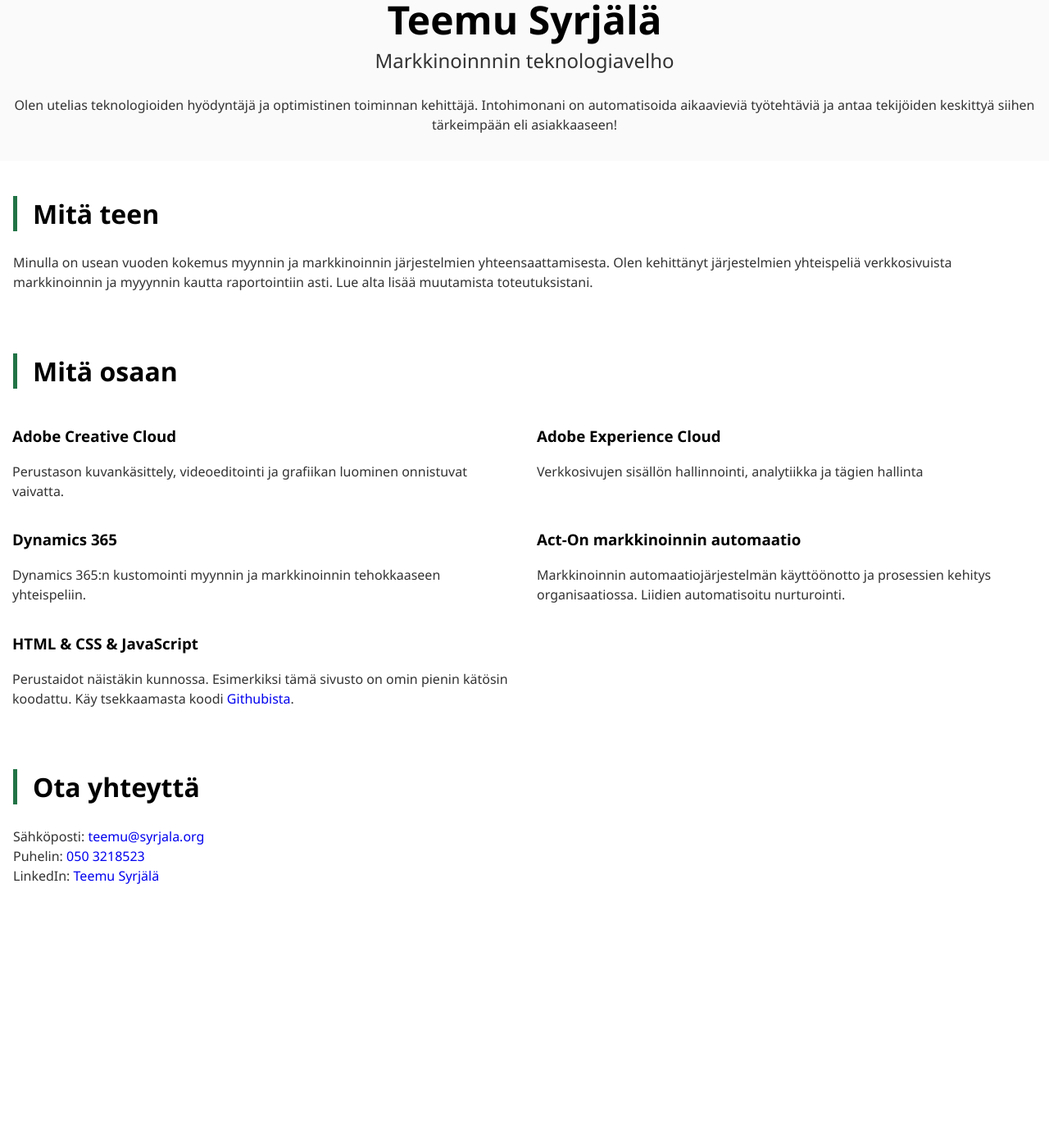
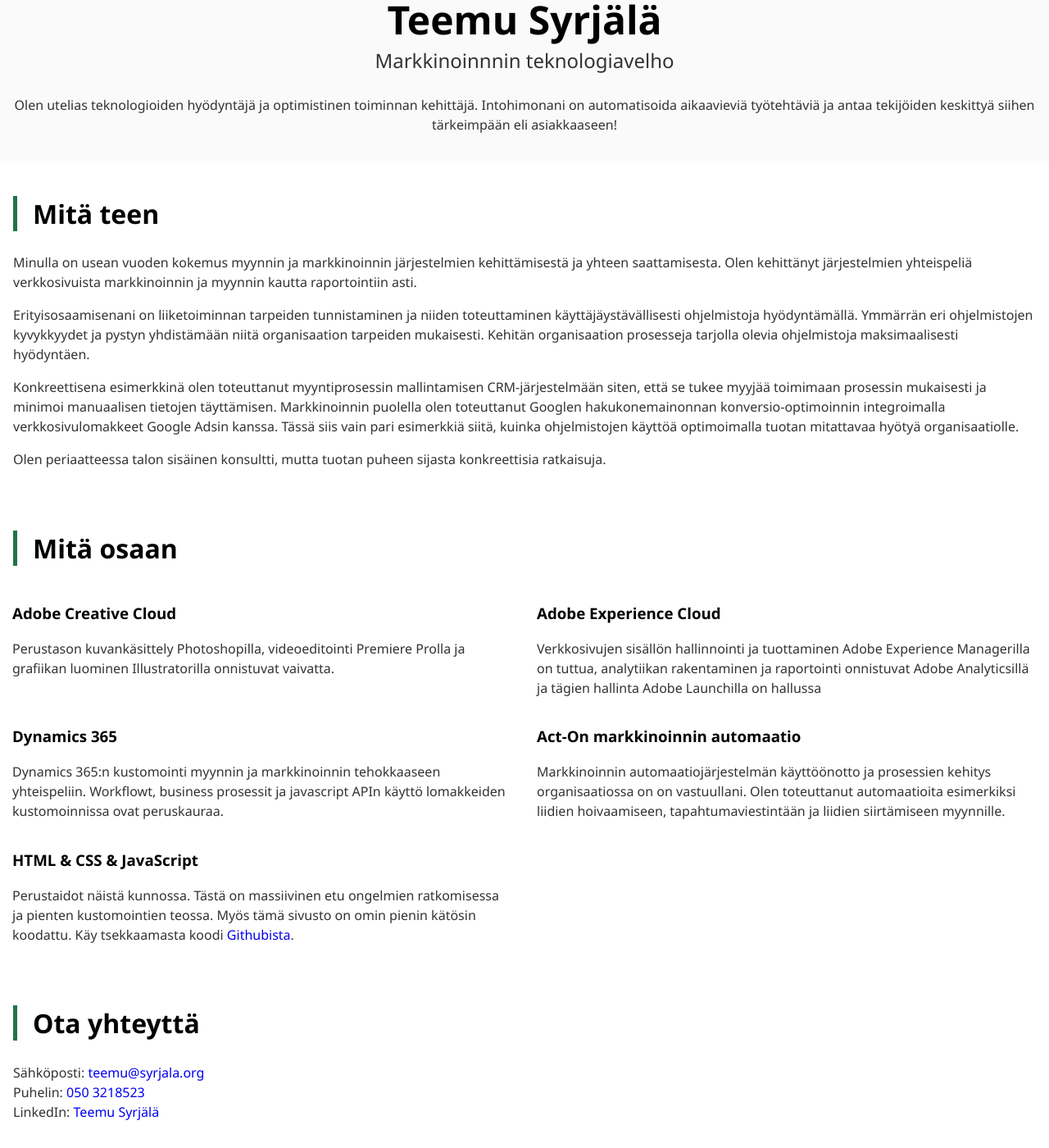
Before and after one commit to T3mmu/t3mmu.github.io, a Jekyll site: the page built from index.html, in a window 1280 px wide and 1400 px high, scrolled down 238 px. Shown: the whole window at 82% size. Built offline with Jekyll 4.4.1, drawn with Linux system fonts in a browser that asks for light colours; before the commit the page ends 1350 px from its top, so only the background shows below that.

Commit message:
Update index

```diff
--- a/index.html
+++ b/index.html
@@ -17,7 +17,10 @@ description: Olen utelias ja optimistinen toiminnan kehittäjä. Intohimonani on
 
 <section class="">
   <h2 class="section-title">Mitä teen</h2>
-  <p>Minulla on usean vuoden kokemus myynnin ja markkinoinnin järjestelmien yhteensaattamisesta. Olen kehittänyt järjestelmien yhteispeliä verkkosivuista markkinoinnin ja myyynnin kautta raportointiin asti. Lue alta lisää muutamista toteutuksistani.</p>
+  <p>Minulla on usean vuoden kokemus myynnin ja markkinoinnin järjestelmien kehittämisestä ja yhteen saattamisesta. Olen kehittänyt järjestelmien yhteispeliä verkkosivuista markkinoinnin ja myynnin kautta raportointiin asti.</p>
+  <p>Erityisosaamisenani on liiketoiminnan tarpeiden tunnistaminen ja niiden toteuttaminen käyttäjäystävällisesti ohjelmistoja hyödyntämällä. Ymmärrän eri ohjelmistojen kyvykkyydet ja pystyn yhdistämään niitä organisaation tarpeiden mukaisesti. Kehitän organisaation prosesseja tarjolla olevia ohjelmistoja maksimaalisesti hyödyntäen.</p>
+  <p> Konkreettisena esimerkkinä olen toteuttanut myyntiprosessin mallintamisen CRM-järjestelmään siten, että se tukee myyjää toimimaan prosessin mukaisesti ja minimoi manuaalisen tietojen täyttämisen. Markkinoinnin puolella olen toteuttanut Googlen hakukonemainonnan konversio-optimoinnin integroimalla verkkosivulomakkeet Google Adsin kanssa. Tässä siis vain pari esimerkkiä siitä, kuinka ohjelmistojen käyttöä optimoimalla tuotan mitattavaa hyötyä organisaatiolle.</p>
+  <p>Olen periaatteessa talon sisäinen konsultti, mutta tuotan puheen sijasta konkreettisia ratkaisuja.</p>
 </section>
 
 <section class="">
@@ -25,23 +28,23 @@ description: Olen utelias ja optimistinen toiminnan kehittäjä. Intohimonani on
   <div class="row">
     <div class="two-column">
       <h3>Adobe Creative Cloud</h3>
-      <p>Perustason kuvankäsittely, videoeditointi ja grafiikan luominen onnistuvat vaivatta. </p>
+      <p>Perustason kuvankäsittely Photoshopilla, videoeditointi Premiere Prolla ja grafiikan luominen Illustratorilla onnistuvat vaivatta. </p>
     </div>
     <div class="two-column">
       <h3>Adobe Experience Cloud</h3>
-      <p>Verkkosivujen sisällön hallinnointi, analytiikka ja tägien hallinta</p>
+      <p>Verkkosivujen sisällön hallinnointi ja tuottaminen Adobe Experience Managerilla on tuttua, analytiikan rakentaminen ja raportointi onnistuvat Adobe Analyticsillä ja tägien hallinta Adobe Launchilla on hallussa</p>
     </div>
     <div class="two-column">
       <h3>Dynamics 365</h3>
-      <p>Dynamics 365:n kustomointi myynnin ja markkinoinnin tehokkaaseen yhteispeliin.</p>
+      <p>Dynamics 365:n kustomointi myynnin ja markkinoinnin tehokkaaseen yhteispeliin. Workflowt, business prosessit ja javascript APIn käyttö lomakkeiden kustomoinnissa ovat peruskauraa.</p>
     </div>
     <div class="two-column">
       <h3>Act-On markkinoinnin automaatio</h3>
-      <p>Markkinoinnin automaatiojärjestelmän käyttöönotto ja prosessien kehitys organisaatiossa. Liidien automatisoitu nurturointi.</p>
+      <p>Markkinoinnin automaatiojärjestelmän käyttöönotto ja prosessien kehitys organisaatiossa on on vastuullani. Olen toteuttanut automaatioita esimerkiksi liidien hoivaamiseen, tapahtumaviestintään ja liidien siirtämiseen myynnille.</p>
     </div>
     <div class="two-column">
       <h3>HTML & CSS & JavaScript</h3>
-      <p>Perustaidot näistäkin kunnossa. Esimerkiksi tämä sivusto on omin pienin kätösin koodattu. Käy tsekkaamasta koodi <a href="https://github.com/T3mmu/t3mmu.github.io" target="_blank">Githubista</a>.</p>
+      <p>Perustaidot näistä kunnossa. Tästä on massiivinen etu ongelmien ratkomisessa ja pienten kustomointien teossa. Myös tämä sivusto on omin pienin kätösin koodattu. Käy tsekkaamasta koodi <a href="https://github.com/T3mmu/t3mmu.github.io" target="_blank">Githubista</a>.</p>
     </div>
   </div>
 </section>
```
